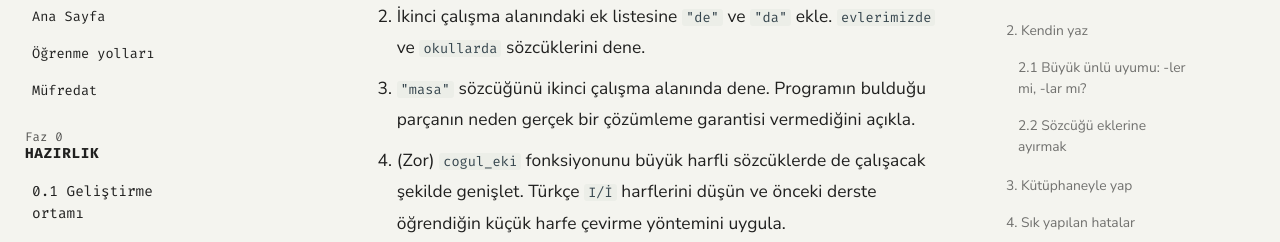
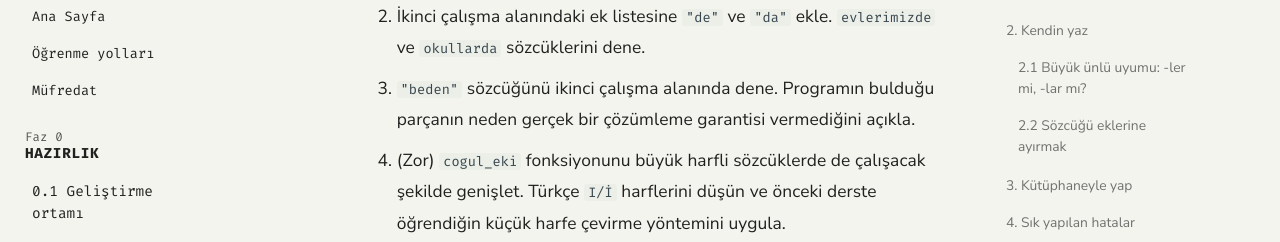
Before and after one commit to CoshkaX/Sifirdan_Ai_Muhendisligi, an MkDocs documentation site: the page built from docs/faz-04-metin-ve-turkce-nlp/02-turkce-bicimbilim/README.md, in a window 1280 px wide and 900 px high, scrolled down 4748 px. Shown: the part 179-421 px from the top of the window. Built offline with MkDocs 1.6.1 and Material for MkDocs 9.7.7, drawn with Linux system fonts in a browser that asks for light colours; comment, search, counter and statistics services are not loaded.

Commit message:
Grammar Düzenlemeleri

```diff
--- a/docs/faz-04-metin-ve-turkce-nlp/02-turkce-bicimbilim/README.md
+++ b/docs/faz-04-metin-ve-turkce-nlp/02-turkce-bicimbilim/README.md
@@ -141,7 +141,7 @@ Zemberek gibi Türkçe doğal dil işleme araçları, kök bulma ve biçimbilim
 
 1. İlk çalışma alanına `araba`, `gözlük` ve `çocuk` sözcüklerini ekle. Seçilen çoğul ekini kontrol et.
 2. İkinci çalışma alanındaki ek listesine `"de"` ve `"da"` ekle. `evlerimizde` ve `okullarda` sözcüklerini dene.
-3. `"masa"` sözcüğünü ikinci çalışma alanında dene. Programın bulduğu parçanın neden gerçek bir çözümleme garantisi vermediğini açıkla.
+3. `"beden"` sözcüğünü ikinci çalışma alanında dene. Programın bulduğu parçanın neden gerçek bir çözümleme garantisi vermediğini açıkla.
 4. (Zor) `cogul_eki` fonksiyonunu büyük harfli sözcüklerde de çalışacak şekilde genişlet. Türkçe `I/İ` harflerini düşün ve önceki derste öğrendiğin küçük harfe çevirme yöntemini uygula.
 
 ??? success "Quiz cevapları"
```
